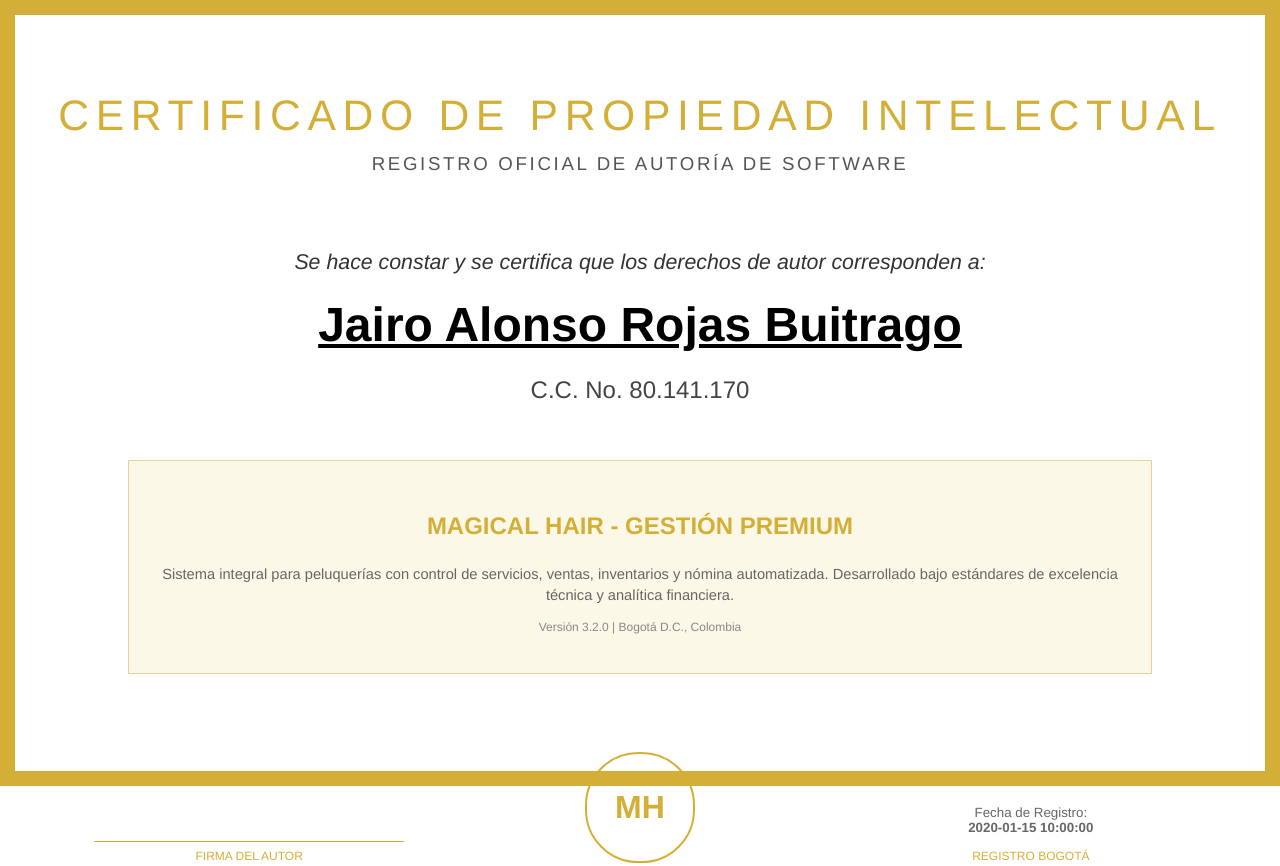
After one commit to jrojasbu/SOFTWAREPELUQUERIA, a Flask app: template templates/certificado_pdf.html in a window 1280 px wide. The commit adds this page. Run offline with Flask 3, Linux system fonts and the light colour scheme; the template is opened without the code that fills it: most values are stand-ins (such as "Sample title", 1, 10 or a date in 2020).

Commit message:
boto de exportar certificado

```diff
--- a/app.py
+++ b/app.py
@@ -354,6 +354,36 @@ def index():
 @login_required
 def view_certificate():
     return render_template('certificado.html')
+
+@app.route('/certificado/descargar')
+@login_required
+def download_certificate_pdf():
+    try:
+        context = {
+            'date': datetime.now().strftime('%d de %B de %Y'),
+            'generation_time': datetime.now().strftime('%Y-%m-%d %H:%M:%S')
+        }
+
+        # Translate month names if possible or use simple format
+        months = {
+            'January': 'Enero', 'February': 'Febrero', 'March': 'Marzo', 'April': 'Abril',
+            'May': 'Mayo', 'June': 'Junio', 'July': 'Julio', 'August': 'Agosto',
+            'September': 'Septiembre', 'October': 'Octubre', 'November': 'Noviembre', 'December': 'Diciembre'
+        }
+        now = datetime.now()
+        date_str = f"{now.day} de {months.get(now.strftime('%B'), now.strftime('%B'))} de {now.year}"
+        context['date'] = date_str
+
+        pdf = render_pdf('certificado_pdf.html', context)
+        if pdf:
+            response = make_response(pdf)
+            response.headers['Content-Type'] = 'application/pdf'
+            response.headers['Content-Disposition'] = 'attachment; filename=Certificado_Propiedad_MagicalHair.pdf'
+            return response
+
+        return "Error al generar el PDF del certificado", 500
+    except Exception as e:
+        return str(e), 500
 
 @app.route('/api/stylist', methods=['POST'])
 @login_required
--- /dev/null
+++ b/templates/certificado_pdf.html
@@ -0,0 +1,201 @@
+<!DOCTYPE html>
+<html lang="es">
+
+<head>
+    <meta charset="UTF-8">
+    <title>Certificado de Propiedad Intelectual - Magical Hair</title>
+    <style>
+        @page {
+            size: a4 landscape;
+            margin: 0.5cm;
+        }
+
+        body {
+            font-family: Helvetica, sans-serif;
+            color: #1a1a1a;
+            margin: 0;
+            padding: 0;
+        }
+
+        .border-outer {
+            border: 15px solid #d4af37;
+            height: 18cm;
+            padding: 1cm;
+            position: relative;
+        }
+
+        .border-inner {
+            border: 2px solid #d4af37;
+            height: 17.5cm;
+            width: 100%;
+            position: absolute;
+            top: 0.25cm;
+            left: 0.25cm;
+        }
+
+        .content {
+            text-align: center;
+            padding-top: 1cm;
+        }
+
+        .header {
+            margin-bottom: 1.5cm;
+        }
+
+        .title {
+            font-size: 32pt;
+            color: #d4af37;
+            text-transform: uppercase;
+            letter-spacing: 5pt;
+            margin: 0;
+        }
+
+        .subtitle {
+            font-size: 14pt;
+            color: #555;
+            letter-spacing: 2pt;
+            margin-top: 10pt;
+            text-transform: uppercase;
+        }
+
+        .body-text {
+            font-size: 16pt;
+            margin-top: 2cm;
+            font-style: italic;
+            color: #333;
+        }
+
+        .author-name {
+            font-size: 36pt;
+            font-weight: bold;
+            color: #000;
+            margin-top: 0.5cm;
+            margin-bottom: 0.2cm;
+            text-decoration: underline;
+        }
+
+        .author-id {
+            font-size: 18pt;
+            color: #444;
+            margin-bottom: 1.5cm;
+        }
+
+        .software-box {
+            background-color: #fcf8e8;
+            border: 1px solid #e5d1a0;
+            padding: 20pt;
+            margin: 1cm 2cm;
+            text-align: center;
+        }
+
+        .software-name {
+            font-size: 18pt;
+            color: #d4af37;
+            font-weight: bold;
+        }
+
+        .software-desc {
+            font-size: 11pt;
+            color: #666;
+            margin-top: 10pt;
+            line-height: 1.4;
+        }
+
+        .footer {
+            margin-top: 2cm;
+            width: 100%;
+        }
+
+        .signature-table {
+            width: 100%;
+            margin-top: 1cm;
+        }
+
+        .signature-cell {
+            width: 33%;
+            text-align: center;
+            vertical-align: bottom;
+        }
+
+        .signature-line {
+            border-top: 1px solid #d4af37;
+            width: 80%;
+            margin: 0 auto 5pt auto;
+        }
+
+        .signature-label {
+            font-size: 9pt;
+            color: #d4af37;
+            text-transform: uppercase;
+        }
+
+        .seal {
+            width: 80pt;
+            height: 80pt;
+            border: 2pt solid #d4af37;
+            border-radius: 40pt;
+            margin: 0 auto;
+            text-align: center;
+            line-height: 80pt;
+            color: #d4af37;
+            font-weight: bold;
+            font-size: 24pt;
+        }
+
+        .date-text {
+            font-size: 10pt;
+            color: #666;
+        }
+    </style>
+</head>
+
+<body>
+    <div class="border-outer">
+        <div class="content">
+            <div class="header">
+                <p class="title">Certificado de Propiedad Intelectual</p>
+                <p class="subtitle">Registro Oficial de Autoría de Software</p>
+            </div>
+
+            <p class="body-text">Se hace constar y se certifica que los derechos de autor corresponden a:</p>
+
+            <p class="author-name">Jairo Alonso Rojas Buitrago</p>
+            <p class="author-id">C.C. No. 80.141.170</p>
+
+            <div class="software-box">
+                <p class="software-name">MAGICAL HAIR - GESTIÓN PREMIUM</p>
+                <p class="software-desc">
+                    Sistema integral para peluquerías con control de servicios, ventas,
+                    inventarios y nómina automatizada. Desarrollado bajo estándares
+                    de excelencia técnica y analítica financiera.
+                </p>
+                <p style="font-size: 9pt; margin-top: 5pt; color: #888;">
+                    Versión 3.2.0 | Bogotá D.C., Colombia
+                </p>
+            </div>
+
+            <div class="footer">
+                <table class="signature-table">
+                    <tr>
+                        <td class="signature-cell">
+                            <div class="signature-line"></div>
+                            <div class="signature-label">Firma del Autor</div>
+                        </td>
+                        <td class="signature-cell">
+                            <div class="seal">MH</div>
+                        </td>
+                        <td class="signature-cell">
+                            <div class="date-text">
+                                Fecha de Registro:<br>
+                                <strong>{{ date }}</strong>
+                            </div>
+                            <div style="margin-top: 10pt;" class="signature-label">Registro Bogotá</div>
+                        </td>
+                    </tr>
+                </table>
+            </div>
+        </div>
+    </div>
+</body>
+
+</html>
```
Also changed, not shown: templates/certificado.html (+7 -2 lines).
